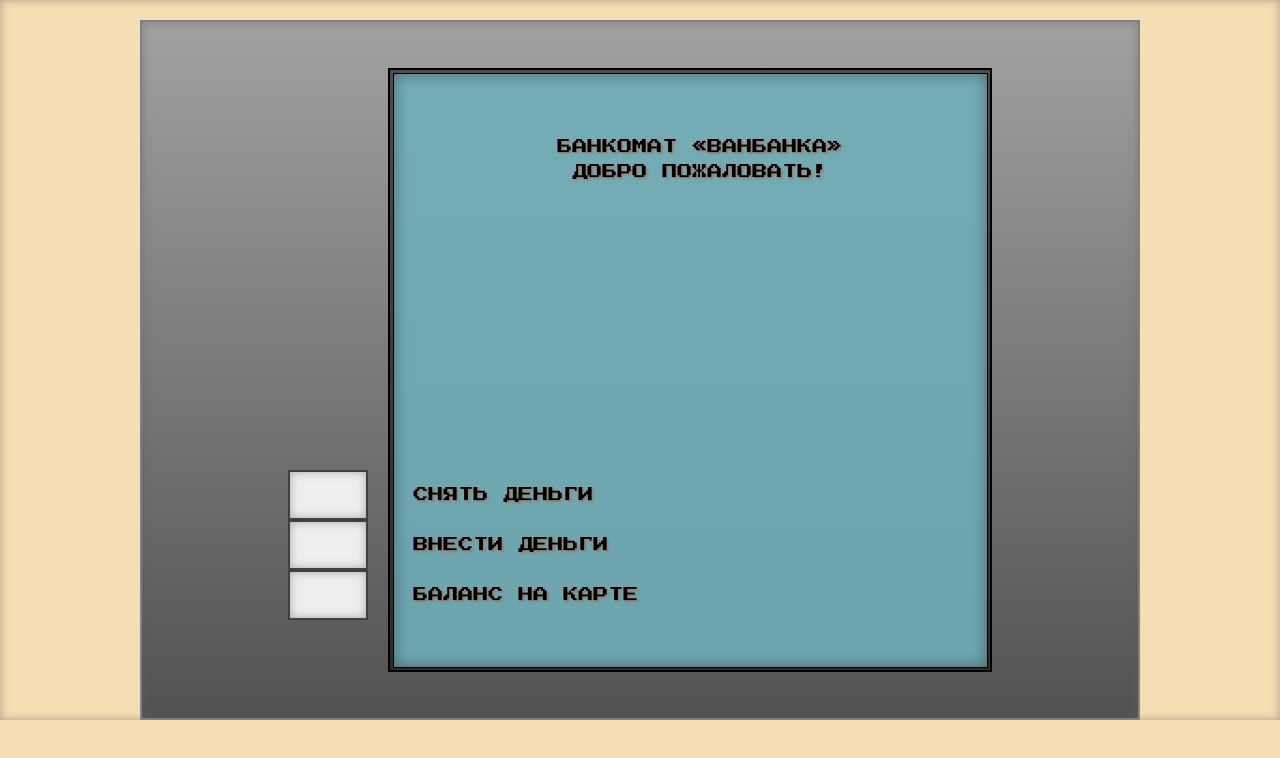
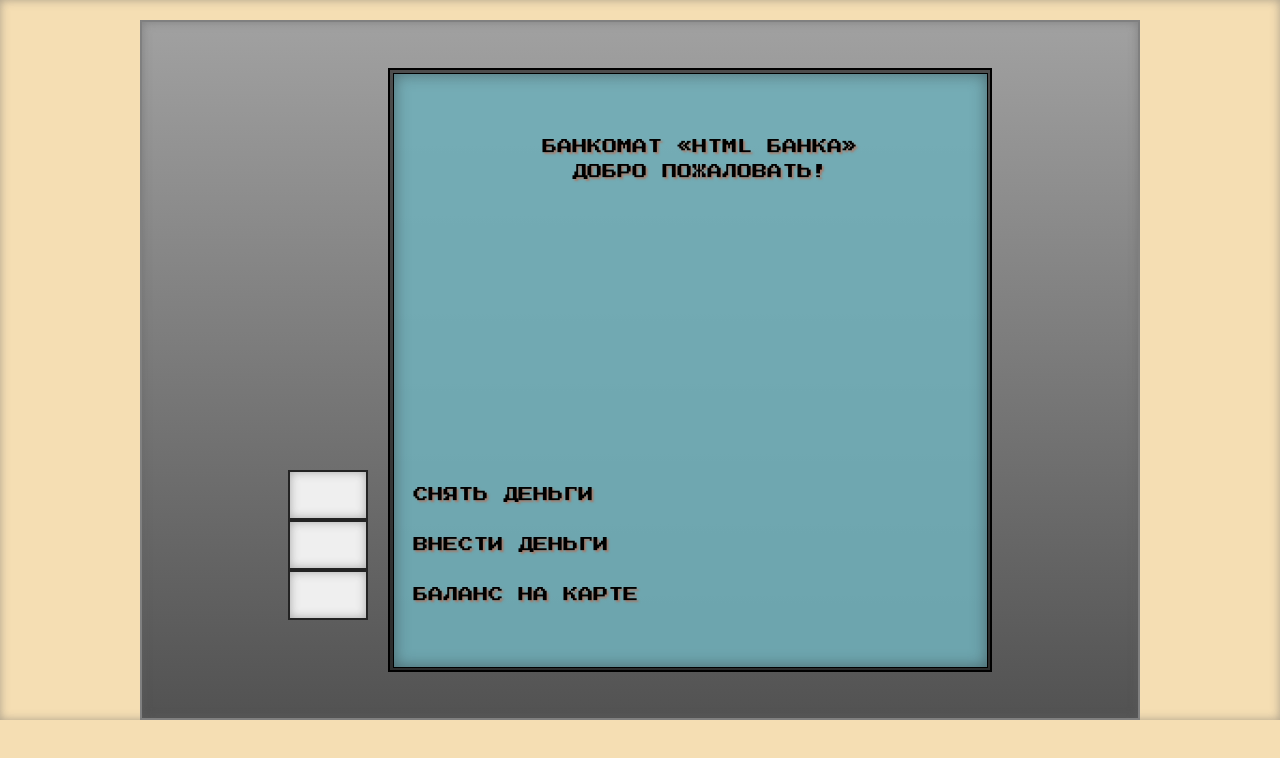
Before and after one commit to giovannixivanelli/ATM, a plain HTML site: page index.html in a window 1280 px wide. Drawn offline with Linux system fonts and the light colour scheme.

Commit message:
little changes maded

```diff
--- a/index.html
+++ b/index.html
@@ -21,7 +21,7 @@
             </div>
             <div class="shadowed">
                 <div class="atm--display">
-                    <p class="atm--display--title">Банкомат &laquo;ВанБанка&raquo; <br>Добро пожаловать!</p>
+                    <p class="atm--display--title">Банкомат &laquo;HTML Банка&raquo; <br>Добро пожаловать!</p>
                     <div class="atm--display--bottom">
                         <p class="withdraw--text">Снять деньги</p>
                         <p class="deposit--text">Внести деньги</p>
--- a/style.css
+++ b/style.css
@@ -26,6 +26,8 @@ body{
     align-items: center;
     box-shadow: inset 0 0 10px rgba(97, 97, 97, 0.5);
 }
+
+
 .atm--buttons{
     display: flex;
     flex-direction: column;
@@ -37,18 +39,20 @@ body{
 .button {
     width: 80px;
     height: 50px;
+    border: 2px solid black;
 }
 .button--link{
     width: 80px;
     height: 50px;
     background-color: rgb(239, 239, 239);
     box-sizing: border-box;
-    border: 2px solid rgb(64, 64, 64);
+    border: 2px solid rgb(35, 35, 35);
     box-shadow: inset 0 0 10px rgba(97, 97, 97, 0.5);
 }
 .button--link:active{
     background-color: rgb(202, 202, 202);
     box-shadow: inset 0 0 10px rgba(0, 0, 0, 0.5);
+    border: 3px solid rgb(26, 26, 26);
 }
 
 .shadowed {
```
